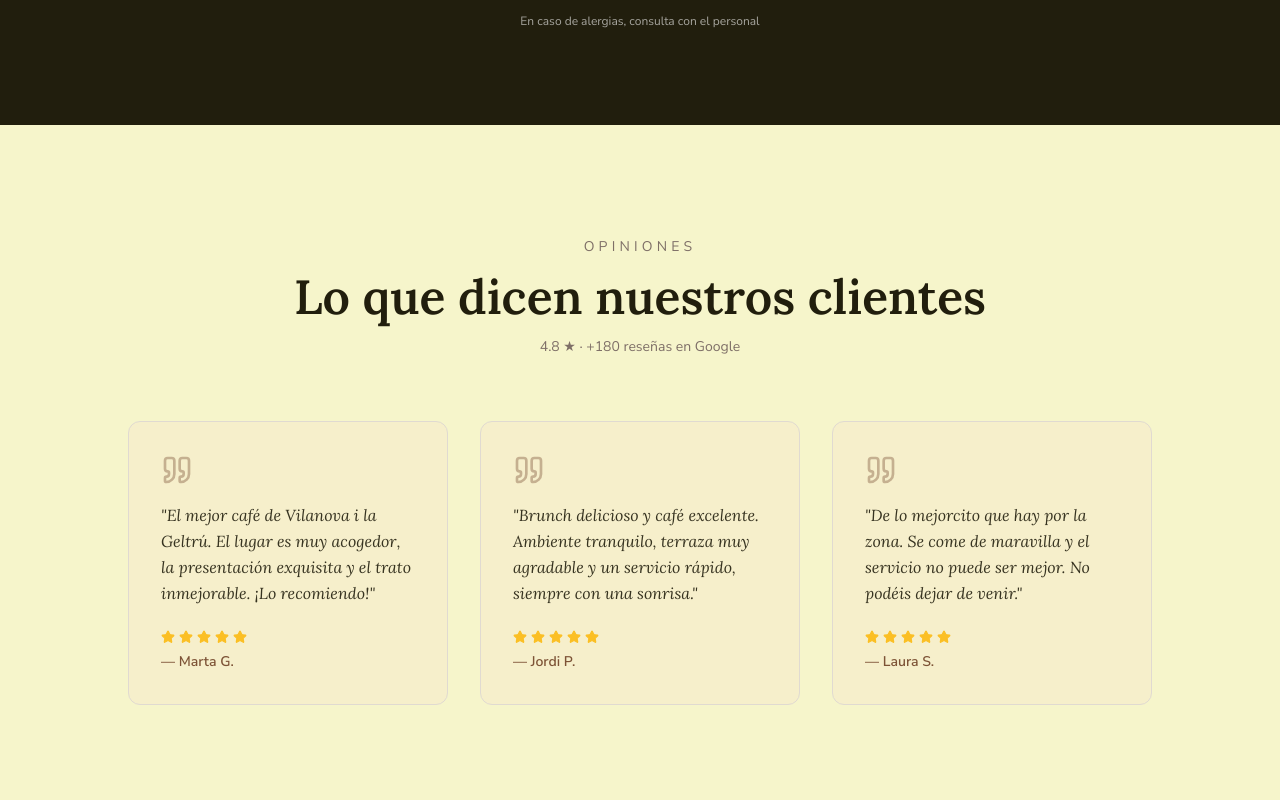
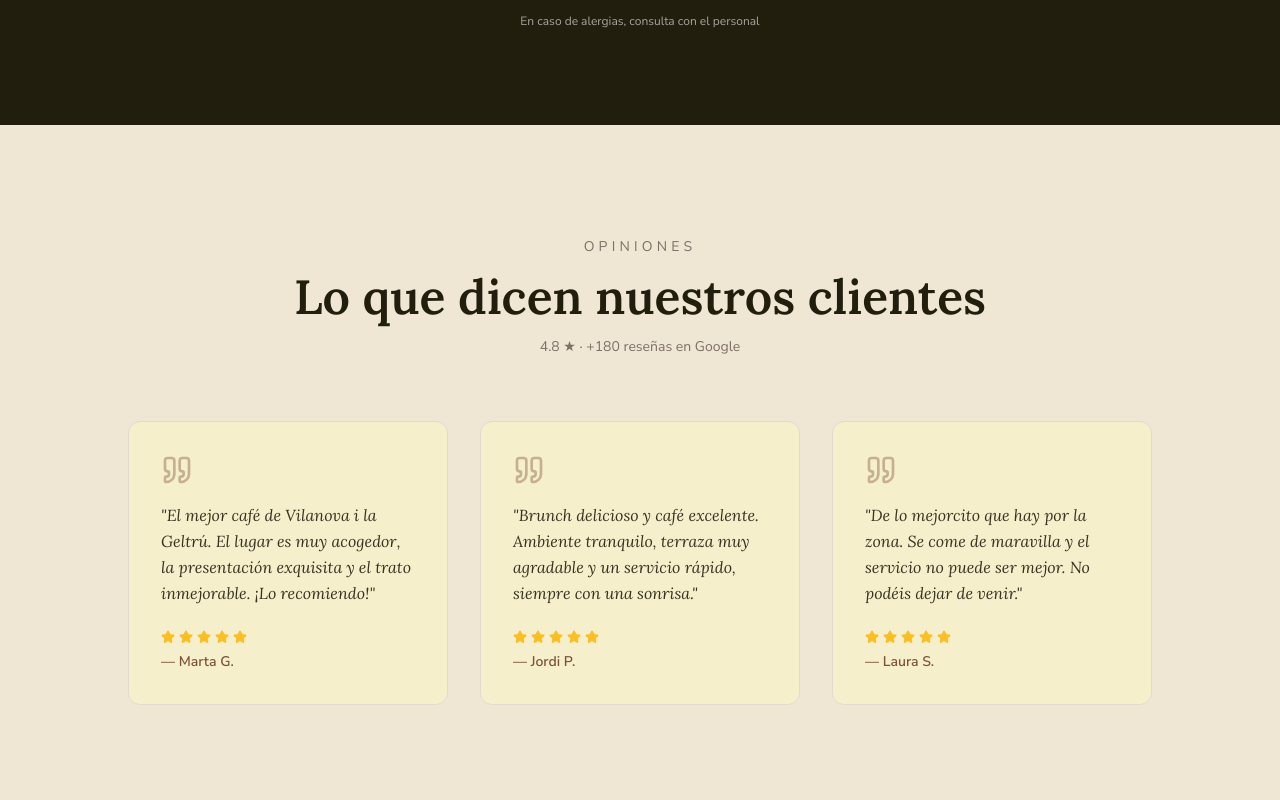
Before and after one commit to raudyweb/RESTART, a React (Vite) app: page / in a window 1280 px wide. Shown: the part 2360-3160 px from the top of the page. Built offline with nearby package versions, Linux system fonts and the light colour scheme.

Commit message:
Cambio color reseñas targeta
Updated background color of ReviewsSection.

```diff
--- a/src/components/ReviewsSection.tsx
+++ b/src/components/ReviewsSection.tsx
@@ -20,7 +20,7 @@ const reviews = [
 
 const ReviewsSection = () => {
   return (
-    <section id="opiniones" className="py-20 md:py-28 bg-background">
+    <section id="opiniones" className="py-20 md:py-28 bg-[#efe6d4]">
       <div className="container mx-auto px-4">
         <div className="text-center mb-16">
           <p className="text-muted-foreground font-body text-sm tracking-[0.3em] uppercase mb-4">
```
